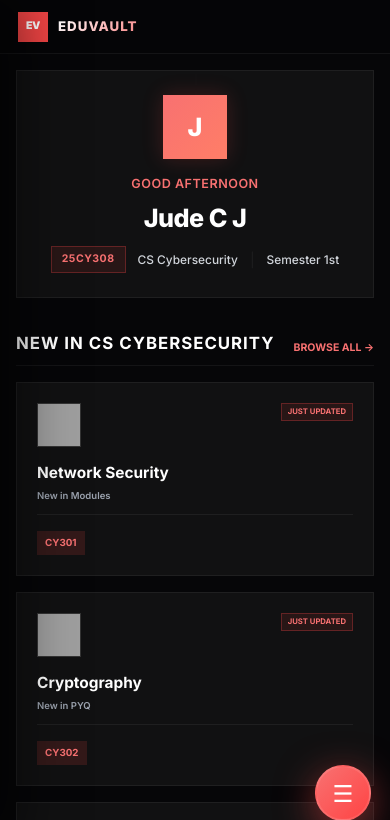
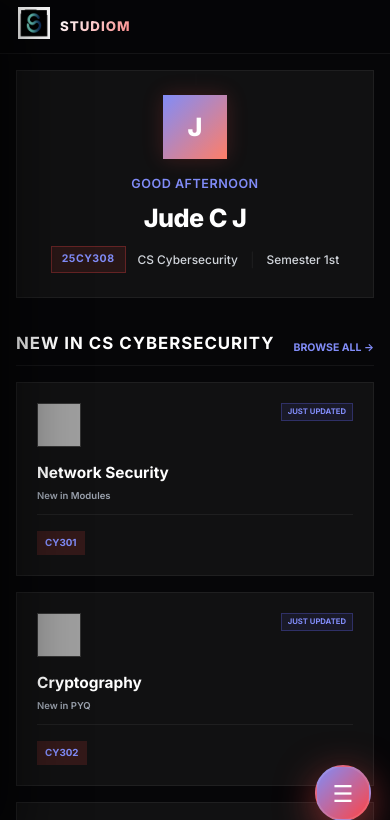
Before and after one commit to gamoidboy1/eduvault-hub, a plain HTML site: page index.html in a window 390 px wide. Both pictures are taken after a click on the button "ENTER HUB →". Shown: the top 820 px of the page. Drawn offline with Linux system fonts and the light colour scheme; grey boxes are pictures that could not be loaded.

Commit message:
Rebrand to Studiom, add friendly logo, and optimize mobile UI

```diff
--- a/css/base.css
+++ b/css/base.css
@@ -13,16 +13,16 @@
   --surface-3: #1e1e23;
   --surface-4: #252529;
 
-  /* ── Red Accents ── */
-  --red: #EF4444;
-  --red-dark: #DC2626;
-  --red-darker: #B91C1C;
-  --red-light: #F87171;
-  --red-glow: rgba(239, 68, 68, 0.10);
-  --red-glow-md: rgba(239, 68, 68, 0.18);
-  --red-glow-lg: rgba(239, 68, 68, 0.25);
-  --red-border: rgba(239, 68, 68, 0.30);
-  --red-border-strong: rgba(239, 68, 68, 0.50);
+  /* ── Indigo Accents (Friendly & Trustworthy) ── */
+  --red: #6366F1;
+  --red-dark: #4F46E5;
+  --red-darker: #4338CA;
+  --red-light: #818CF8;
+  --red-glow: rgba(99, 102, 241, 0.10);
+  --red-glow-md: rgba(99, 102, 241, 0.18);
+  --red-glow-lg: rgba(99, 102, 241, 0.25);
+  --red-border: rgba(99, 102, 241, 0.30);
+  --red-border-strong: rgba(99, 102, 241, 0.50);
 
   /* ── Accent Colors for Modules ── */
   --accent-orange: #F97316;
@@ -45,9 +45,9 @@
   --border-strong: rgba(255, 255, 255, 0.18);
 
   /* ── Gradients ── */
-  --grad-hero: linear-gradient(135deg, #130404 0%, #1a0606 40%, #120303 100%);
-  --grad-red: linear-gradient(135deg, #EF4444, #DC2626);
-  --grad-red-glow: linear-gradient(135deg, rgba(239, 68, 68, .15), rgba(220, 38, 38, .08));
+  --grad-hero: linear-gradient(135deg, #060608 0%, #0f0f12 100%);
+  --grad-red: linear-gradient(135deg, #6366F1, #4F46E5);
+  --grad-red-glow: linear-gradient(135deg, rgba(99, 102, 241, .15), rgba(79, 70, 229, .08));
   --grad-surface: linear-gradient(160deg, #161619, #0f0f12);
   --grad-card: linear-gradient(145deg, #161619 0%, #111114 100%);
 
--- a/index.html
+++ b/index.html
@@ -4,7 +4,7 @@
 <head>
     <meta charset="UTF-8" />
     <meta name="viewport" content="width=device-width, initial-scale=1.0" />
-    <title>EduVault — Jude C J</title>
+    <title>Studiom — Jude C J</title>
     <link rel="preconnect" href="https://fonts.googleapis.com">
     <link rel="preconnect" href="https://fonts.gstatic.com" crossorigin>
     <link href="https://fonts.googleapis.com/css2?family=Inter:wght@300;400;500;600;700;800&display=swap"
@@ -25,7 +25,12 @@
     <!-- ══════ LOGIN ══════ -->
     <div id="login-overlay">
         <div class="login-card">
-            <div class="login-title">Edu<span>Vault</span></div>
+            <div style="text-align:center; margin-bottom: 20px;">
+                <img src="assets/logo.png" alt="Studiom"
+                     onerror="this.style.display='none';"
+                     style="width:64px; height:64px; object-fit:contain; margin-bottom: 10px;">
+                <div class="login-title">Studio<span>m</span></div>
+            </div>
             <div class="login-subtitle">v1.0 · Student Collaboration Platform</div>
 
             <div class="login-form">
--- a/js/components/header.js
+++ b/js/components/header.js
@@ -13,12 +13,17 @@ window.HeaderComponent = {
       <div style="display:flex; align-items:center;">
         <div class="header-brand" onclick="App.switchView('dashboard')"
           style="display:flex;align-items:center;gap:10px;cursor:pointer;">
-          <div style="width:30px;height:30px;background:var(--red);border-radius:0px;
-                      display:flex;align-items:center;justify-content:center;flex-shrink:0;">
-            <span style="font-size:.75rem;font-weight:900;color:#fff;letter-spacing:-.5px;">EV</span>
+          <div class="brand-logo-container">
+            <img src="assets/logo.png" alt="Studiom"
+                 onerror="this.style.display='none'; this.nextElementSibling.style.display='flex';"
+                 style="width:32px; height:32px; object-fit:contain;">
+            <div style="width:30px;height:30px;background:var(--red);border-radius:0px;
+                        display:none;align-items:center;justify-content:center;flex-shrink:0;">
+              <span style="font-size:.75rem;font-weight:900;color:#fff;letter-spacing:-.5px;">SM</span>
+            </div>
           </div>
           <div class="brand-text-container">
-              <div class="title" style="font-family: 'Inter', sans-serif; font-weight: 800; text-transform: uppercase; letter-spacing: 1px;">EduVault</div>
+              <div class="title" style="font-family: 'Inter', sans-serif; font-weight: 800; text-transform: uppercase; letter-spacing: 1px;">Studiom</div>
               <div class="subtitle">${u.branch} · ${u.roll}</div>
           </div>
         </div>
```
Also changed, not shown: css/layout.css (+37 -13 lines), README.md, assets/logo.png (added).
